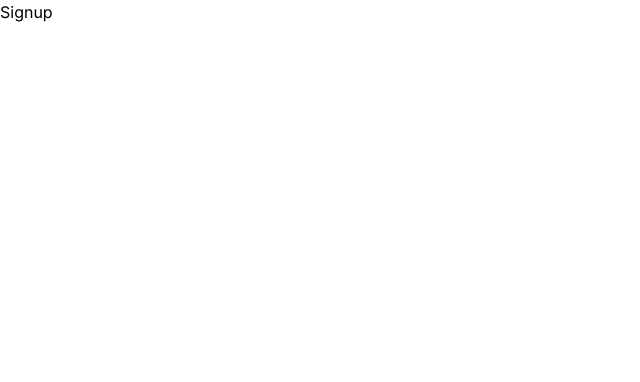
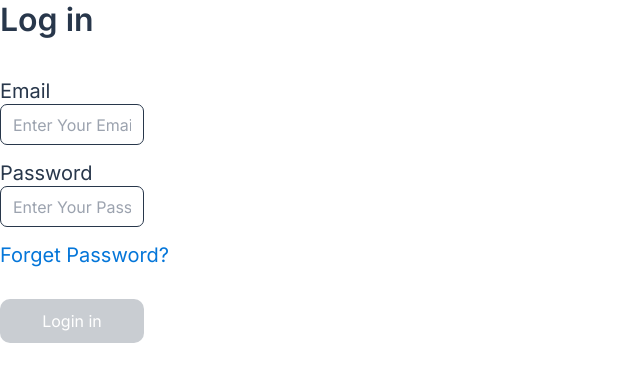
Before and after one commit to Maxwell011/moni-finance, a Next.js app: page /Signup in a window 1280 px wide. Shown: the top 382 px of the page, without its empty margins (0-640 px from the left). Built offline with nearby package versions, Linux system fonts and the light colour scheme.

Commit message:
Refactor Signup page component to implement login functionality

```diff
--- a/src/app/Signup/page.tsx
+++ b/src/app/Signup/page.tsx
@@ -1,41 +1,34 @@
-// const signUp = () => {
-//   return (
-//     <>
-//       <div className='mx-[41px] my-0'>
-//         <h2 className='text-[#28374B] text-[32px] not-italic font-semibold leading-[normal] mb-10'>
-//           Sign Up
-//         </h2>
-//         <div className='flex flex-col gap-1'>
-//           <label className='text-[#28374B] text-xl not-italic font-normal leading-[normal]'>
-//             Email
-//           </label>
-//           <input
-//             type='text'
-//             placeholder='Enter Your Email'
-//             className='w-full sm:w-36 h-10 sm:h-[41px] input-style mb-4'
-//           />
-//         </div>
-//         <div className='flex flex-col gap-1'>
-//           <label className='sm:text-[#28374B] text-xl not-italic font-normal leading-[normal]'>
-//             Password
-//           </label>
-//           <input
-//             type='password'
-//             placeholder='Enter Your Password'
-//             className='w-full sm:w-36 h-10 sm:h-[41px] input-style'
-//           />
-//         </div>
-
-//         <button className='inactive-btn flex justify-center items-center gap-4 text-base not-italic font-normal leading-[normal] p-3 rounded-[10px] sm:w-36 w-full mt-20'>
-//           Sign Up
-//         </button>
-//       </div>
-//     </>
-//   );
-// };
-// export default signUp;
-
 const Signup = () => {
-  return <div>Signup</div>;
+  return (
+    <>
+      <div className=''>
+        <h2 className='text-[#28374B] text-[32px] not-italic font-semibold leading-[normal] mb-10'>
+          Log in
+        </h2>
+        <label className='text-[#28374B] text-xl not-italic font-normal leading-[normal]'>
+          Email
+        </label>
+        <input
+          type='text'
+          placeholder='Enter Your Email'
+          className='w-full sm:w-36 h-10 sm:h-[41px] input-style mb-4'
+        />
+        <label className='sm:text-[#28374B] text-xl not-italic font-normal leading-[normal]'>
+          Password
+        </label>
+        <input
+          type='password'
+          placeholder='Enter Your Password'
+          className='w-full sm:w-36 h-10 sm:h-[41px] input-style'
+        />
+        <h3 className='text-xl text-[#0476D9] font-normal leading-[normal] mt-4 mb-8'>
+          Forget Password?
+        </h3>
+        <button className='inactive-btn flex justify-center items-center gap-4 text-base not-italic font-normal leading-[normal] p-3 rounded-[10px] sm:w-36 w-full'>
+          Login in
+        </button>
+      </div>
+    </>
+  );
 };
 export default Signup;
```
